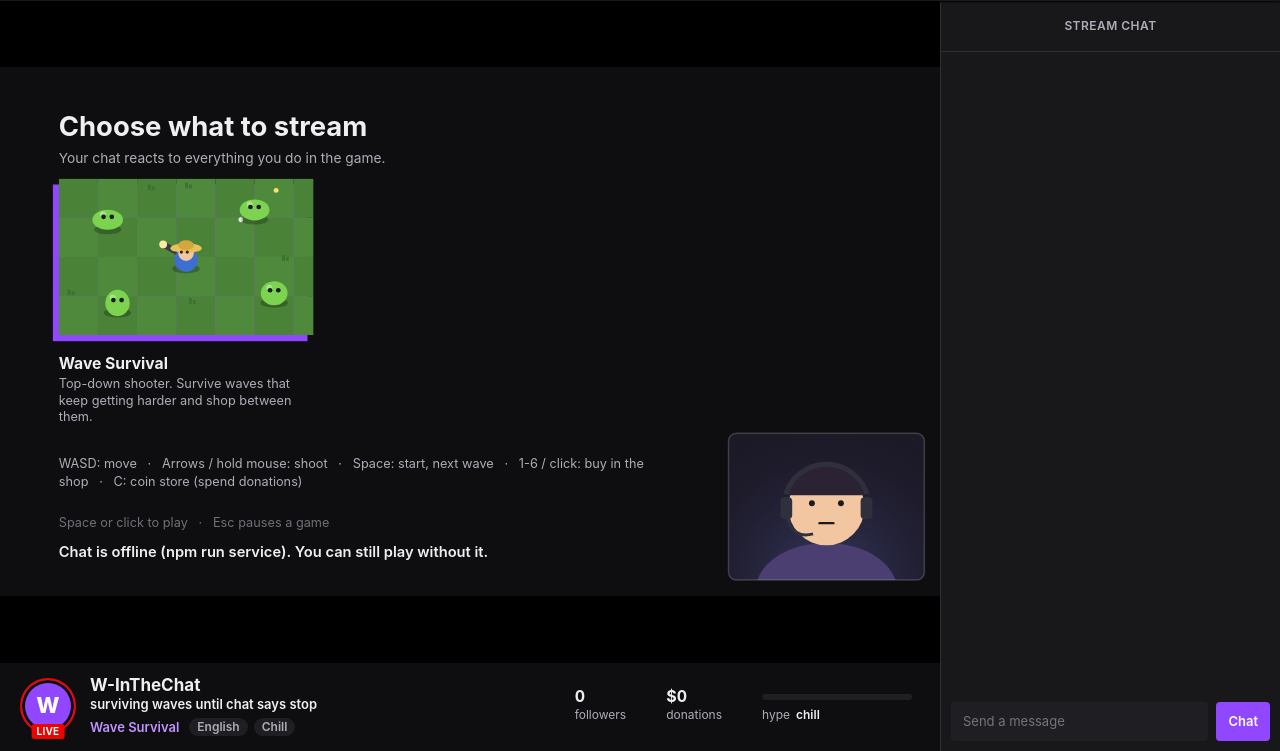
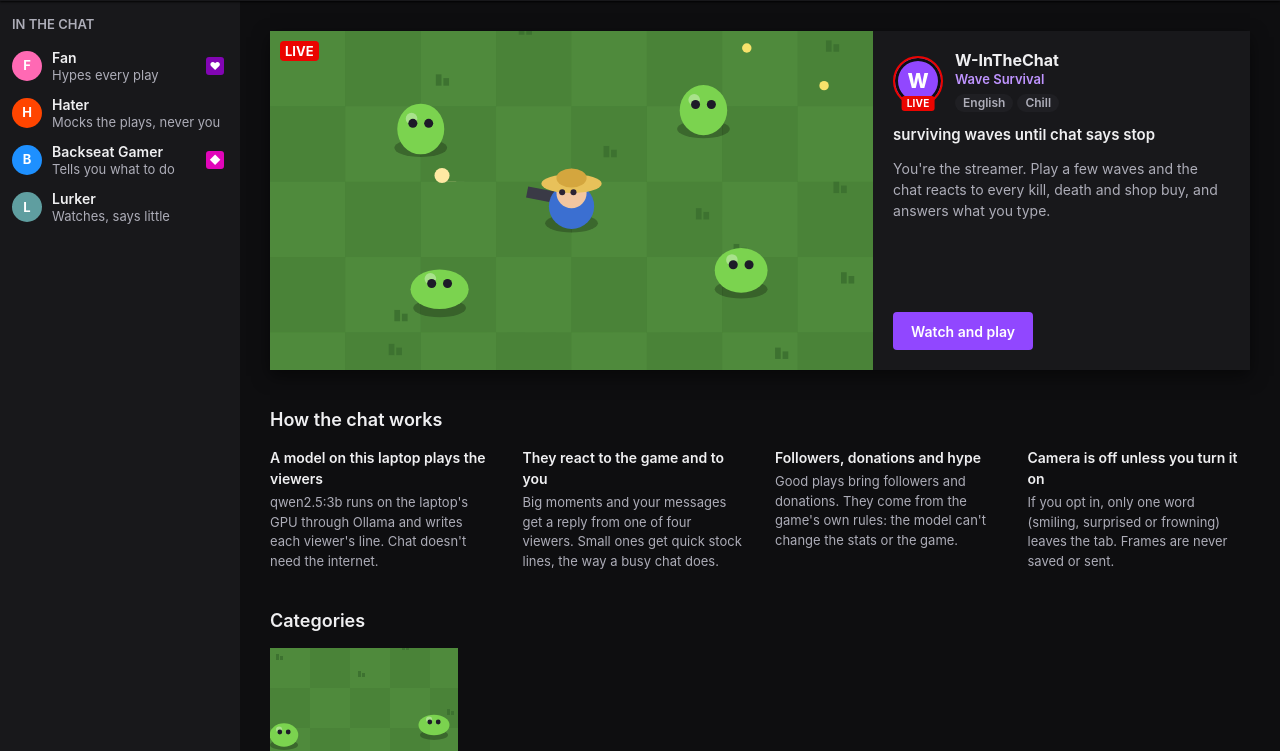
Before and after one commit to PotatoesConsumer/W-InTheChat, a website with bundled scripts: page index.html in a window 1280 px wide. Shown: the part 49-800 px from the top of the page. Built offline with nearby package versions, Linux system fonts and the light colour scheme; no server answers; files whose address does not match are found by name.

Commit message:
Add a Twitch-style home page; the stream moves to stream.html
The site opened straight into the game. Now / is a front page like a
streaming site's: the featured live stream with a moving preview, who's
in the chat (the four personas), how the chat works, and the category
tile. Watch and play / Go live open stream.html.

Links with a query (?condition=, ?session=, ?bot=, ?service=) are
forwarded to stream.html, and the study schedule and benchmark now
point there directly.

Co-Authored-By: Claude Opus 5.5 <noreply@anthropic.com>

```diff
--- a/index.html
+++ b/index.html
@@ -4,47 +4,135 @@
     <meta charset="utf-8" />
     <meta name="viewport" content="width=device-width, initial-scale=1" />
     <title>W-InTheChat</title>
+    <script>
+      // Old links went straight to the game with a query (?condition=, ?session=, ?bot=,
+      // ?service=). They still do: the stream page lives at stream.html now.
+      if (location.search) location.replace(`stream.html${location.search}${location.hash}`);
+    </script>
     <link rel="stylesheet" href="src/ui/overlay.css" />
+    <link rel="stylesheet" href="src/ui/home.css" />
   </head>
   <body>
     <header class="topbar">
-      <span class="brand"><span class="brand-mark" aria-hidden="true">W</span>W-InTheChat</span>
+      <a class="brand" href="./"><span class="brand-mark" aria-hidden="true">W</span>W-InTheChat</a>
       <span class="topbar-right">
-        <span id="latency" class="latency"></span>
-        <button
-          id="camera"
-          class="toggle"
-          type="button"
-          title="Optional: read your expression from the webcam (opt-in)"
-        ></button>
-        <button id="sound" class="toggle" type="button" title="Mute or unmute (M)"></button>
         <span id="service-status" class="service-status" data-status="connecting">
-          connecting…
+          checking chat…
         </span>
+        <a class="button" href="stream.html">Go live</a>
       </span>
     </header>
-    <main class="broadcast">
-      <section class="stage">
-        <div class="video">
-          <canvas id="game" aria-label="Game"></canvas>
-        </div>
-        <div class="stream-info">
+
+    <div class="home">
+      <nav class="side-nav" aria-label="Who's in chat">
+        <h2 class="side-title">In the chat</h2>
+        <ul class="viewer-list">
+          <li class="viewer">
+            <span class="viewer-avatar persona-fan" aria-hidden="true">F</span>
+            <span class="viewer-meta">
+              <span class="viewer-name persona-fan">Fan</span>
+              <span class="viewer-about">Hypes every play</span>
+            </span>
+            <span class="chat-badge viewer-badge badge-sub" title="Subscriber"></span>
+          </li>
+          <li class="viewer">
+            <span class="viewer-avatar persona-hater" aria-hidden="true">H</span>
+            <span class="viewer-meta">
+              <span class="viewer-name persona-hater">Hater</span>
+              <span class="viewer-about">Mocks the plays, never you</span>
+            </span>
+          </li>
+          <li class="viewer">
+            <span class="viewer-avatar persona-backseat" aria-hidden="true">B</span>
+            <span class="viewer-meta">
+              <span class="viewer-name persona-backseat">Backseat Gamer</span>
+              <span class="viewer-about">Tells you what to do</span>
+            </span>
+            <span class="chat-badge viewer-badge badge-vip" title="VIP"></span>
+          </li>
+          <li class="viewer">
+            <span class="viewer-avatar persona-lurker" aria-hidden="true">L</span>
+            <span class="viewer-meta">
+              <span class="viewer-name persona-lurker">Lurker</span>
+              <span class="viewer-about">Watches, says little</span>
+            </span>
+          </li>
+        </ul>
+      </nav>
+
+      <main class="home-main">
+        <section class="featured" aria-label="Featured stream">
+          <a class="preview" href="stream.html" aria-label="Watch W-InTheChat">
+            <canvas id="preview" aria-hidden="true"></canvas>
+            <span class="live-tag">LIVE</span>
+          </a>
+          <div class="featured-info">
+            <div class="featured-channel">
               <span class="channel-avatar" aria-hidden="true">W</span>
-          <div class="stream-meta">
+              <div>
                 <div class="channel-name">W-InTheChat</div>
-            <div class="stream-title">surviving waves until chat says stop</div>
+                <div class="category">Wave Survival</div>
                 <div class="stream-tags">
-              <span class="category">Wave Survival</span>
                   <span class="tag">English</span>
                   <span class="tag">Chill</span>
                 </div>
               </div>
-          <div id="stats" aria-label="Stream stats"></div>
+            </div>
+            <p class="featured-title">surviving waves until chat says stop</p>
+            <p class="featured-text">
+              You're the streamer. Play a few waves and the chat reacts to every kill, death and
+              shop buy, and answers what you type.
+            </p>
+            <a class="button button-big" href="stream.html">Watch and play</a>
           </div>
         </section>
-      <aside id="chat" aria-label="Stream chat"></aside>
+
+        <section class="home-section" aria-labelledby="how">
+          <h2 id="how" class="section-title">How the chat works</h2>
+          <div class="facts">
+            <div class="fact">
+              <h3>A model on this laptop plays the viewers</h3>
+              <p>
+                qwen2.5:3b runs on the laptop's GPU through Ollama and writes each viewer's line.
+                Chat doesn't need the internet.
+              </p>
+            </div>
+            <div class="fact">
+              <h3>They react to the game and to you</h3>
+              <p>
+                Big moments and your messages get a reply from one of four viewers. Small ones get
+                quick stock lines, the way a busy chat does.
+              </p>
+            </div>
+            <div class="fact">
+              <h3>Followers, donations and hype</h3>
+              <p>
+                Good plays bring followers and donations. They come from the game's own rules: the
+                model can't change the stats or the game.
+              </p>
+            </div>
+            <div class="fact">
+              <h3>Camera is off unless you turn it on</h3>
+              <p>
+                If you opt in, only one word (smiling, surprised or frowning) leaves the tab. Frames
+                are never saved or sent.
+              </p>
+            </div>
+          </div>
+        </section>
+
+        <section class="home-section" aria-labelledby="categories">
+          <h2 id="categories" class="section-title">Categories</h2>
+          <div class="tiles">
+            <a class="tile" href="stream.html">
+              <canvas id="tile-art" class="tile-art" aria-hidden="true"></canvas>
+              <span class="tile-title">Wave Survival</span>
+              <span class="tile-meta">Top-down shooter</span>
+            </a>
+          </div>
+        </section>
       </main>
-    <section id="study"></section>
-    <script type="module" src="src/game/main.js"></script>
+    </div>
+    <script type="module" src="src/ui/home.js"></script>
   </body>
 </html>
--- a/scripts/benchmark.js
+++ b/scripts/benchmark.js
@@ -72,7 +72,7 @@ async function gameRun(values) {
   await postJson(`${service}/condition`, { condition: "scripted" });
   await postJson(`${service}/condition`, { condition: "ai" });
 
-  const url = `${values.game}/?condition=ai&bot=${values.skill}&seed=${values.seed}&minutes=${minutes}`;
+  const url = `${values.game}/stream.html?condition=ai&bot=${values.skill}&seed=${values.seed}&minutes=${minutes}`;
   console.log(`Stats reset. Open this in Chrome and keep the tab in front:\n\n  ${url}\n`);
   console.log("Waiting for the first reply...");
   const deadline = Date.now() + 5 * 60_000;
--- a/scripts/study-order.js
+++ b/scripts/study-order.js
@@ -16,7 +16,7 @@ const { values } = parseArgs({
     participants: { type: "string", default: "20" },
     start: { type: "string", default: "1" },
     prefix: { type: "string", default: "P" },
-    game: { type: "string", default: "http://localhost:5173/" },
+    game: { type: "string", default: "http://localhost:5173/stream.html" },
     csv: { type: "boolean", default: false },
   },
 });
--- a/src/game/main.js
+++ b/src/game/main.js
@@ -1,7 +1,7 @@
 /**
  * main.js
  *
- * Browser entry point (loaded by index.html). Wires the canvas, game loop, input,
+ * Browser entry point (loaded by stream.html). Wires the canvas, game loop, input,
  * event bus, stats, chat overlay, the chat service and the game hub together.
  *
  * Every event goes on the local bus first: the stats, the HUD and the streamer's face
--- a/src/study/order.js
+++ b/src/study/order.js
@@ -36,7 +36,7 @@ export function studySchedule(count, { start = 1, prefix = "P" } = {}) {
 }
 
 /** The game URL for one half of a session. */
-export function sessionUrl(participant, condition, base = "http://localhost:5173/") {
+export function sessionUrl(participant, condition, base = "http://localhost:5173/stream.html") {
   const url = new URL(base);
   url.searchParams.set("condition", condition);
   url.searchParams.set("session", participant);
--- /dev/null
+++ b/src/ui/home.css
@@ -0,0 +1,285 @@
+/*
+ * The home page (index.html), laid out like a streaming site's front page: who's in the
+ * chat on the left, the featured live stream, then how it works and the categories.
+ * Colours and the top bar come from overlay.css.
+ */
+
+.button {
+  display: inline-flex;
+  align-items: center;
+  justify-content: center;
+  height: 30px;
+  padding: 0 12px;
+  border-radius: 4px;
+  background: var(--accent);
+  color: #fff;
+  font-size: 13px;
+  font-weight: 600;
+  text-decoration: none;
+}
+
+.button:hover {
+  background: var(--accent-hover);
+}
+
+.button-big {
+  height: 38px;
+  padding: 0 18px;
+  font-size: 14px;
+}
+
+.home {
+  flex: 1;
+  min-height: 0;
+  display: grid;
+  grid-template-columns: 240px minmax(0, 1fr);
+}
+
+/* Left: the viewers, like the followed-channels list */
+
+.side-nav {
+  overflow-y: auto;
+  padding: 10px 0;
+  background: var(--panel);
+}
+
+.side-title {
+  margin: 4px 12px 8px;
+  color: var(--muted);
+  font-size: 13px;
+  font-weight: 600;
+  text-transform: uppercase;
+}
+
+.viewer-list {
+  margin: 0;
+  padding: 0;
+  list-style: none;
+}
+
+.viewer {
+  display: flex;
+  align-items: center;
+  gap: 10px;
+  padding: 6px 12px;
+}
+
+.viewer:hover {
+  background: var(--raised);
+}
+
+.viewer-avatar {
+  flex: none;
+  display: grid;
+  place-items: center;
+  width: 30px;
+  height: 30px;
+  border-radius: 50%;
+  background: var(--persona);
+  color: #fff;
+  font-weight: 700;
+}
+
+.viewer-meta {
+  display: flex;
+  flex-direction: column;
+  min-width: 0;
+  line-height: 1.3;
+}
+
+.viewer-name {
+  color: var(--text);
+  font-size: 14px;
+  font-weight: 600;
+}
+
+.viewer-about {
+  overflow: hidden;
+  color: var(--muted);
+  font-size: 13px;
+  text-overflow: ellipsis;
+  white-space: nowrap;
+}
+
+.viewer-badge {
+  flex: none;
+  margin: 0 0 0 auto;
+}
+
+/* Right: the page */
+
+.home-main {
+  overflow-y: auto;
+  padding: 30px 30px 48px;
+}
+
+.featured {
+  display: grid;
+  grid-template-columns: minmax(0, 1.6fr) minmax(260px, 1fr);
+  max-width: 1200px;
+  background: var(--panel);
+  box-shadow: 0 6px 16px rgba(0, 0, 0, 0.5);
+}
+
+.preview {
+  position: relative;
+  display: block;
+  aspect-ratio: 16 / 9;
+  background: #000;
+}
+
+#preview {
+  display: block;
+  width: 100%;
+  height: 100%;
+}
+
+.live-tag {
+  position: absolute;
+  top: 10px;
+  left: 10px;
+  padding: 0 5px;
+  border-radius: 4px;
+  background: var(--live);
+  color: #fff;
+  font-size: 13px;
+  font-weight: 700;
+  line-height: 20px;
+}
+
+.featured-info {
+  display: flex;
+  flex-direction: column;
+  gap: 12px;
+  padding: 20px;
+}
+
+.featured-channel {
+  display: flex;
+  align-items: center;
+  gap: 12px;
+}
+
+.featured-channel .channel-avatar {
+  width: 50px;
+  height: 50px;
+  font-size: 20px;
+}
+
+.featured-channel .channel-name {
+  font-size: 16px;
+  font-weight: 700;
+}
+
+.featured-channel .category {
+  font-size: 13px;
+}
+
+.featured-channel .stream-tags {
+  display: flex;
+  gap: 4px;
+  margin-top: 4px;
+}
+
+.featured-title {
+  margin: 0;
+  font-size: 15px;
+  font-weight: 600;
+}
+
+.featured-text {
+  margin: 0;
+  color: var(--muted);
+  font-size: 14px;
+}
+
+.featured-info .button-big {
+  align-self: flex-start;
+  margin-top: auto;
+}
+
+.home-section {
+  max-width: 1200px;
+  margin-top: 36px;
+}
+
+.section-title {
+  margin: 0 0 14px;
+  font-size: 18px;
+  font-weight: 600;
+}
+
+.facts {
+  display: grid;
+  grid-template-columns: repeat(auto-fit, minmax(220px, 1fr));
+  gap: 24px 30px;
+}
+
+.fact h3 {
+  margin: 0 0 4px;
+  font-size: 14px;
+  font-weight: 600;
+}
+
+.fact p {
+  margin: 0;
+  color: var(--muted);
+  font-size: 13px;
+}
+
+.tiles {
+  display: flex;
+  gap: 16px;
+}
+
+.tile {
+  display: flex;
+  flex-direction: column;
+  width: 188px;
+  color: var(--text);
+  text-decoration: none;
+}
+
+.tile-art {
+  display: block;
+  width: 188px;
+  height: 250px;
+  margin-bottom: 8px;
+  transition: transform 0.1s ease;
+}
+
+.tile:hover .tile-art {
+  box-shadow: -6px 6px 0 var(--accent);
+  transform: translate(6px, -6px);
+}
+
+.tile-title {
+  font-size: 14px;
+  font-weight: 600;
+}
+
+.tile-meta {
+  color: var(--muted);
+  font-size: 13px;
+}
+
+@media (max-width: 900px) {
+  .home {
+    grid-template-columns: minmax(0, 1fr);
+  }
+  .side-nav {
+    display: none;
+  }
+  .featured {
+    grid-template-columns: minmax(0, 1fr);
+  }
+  .home-main {
+    padding: 16px 16px 40px;
+  }
+}
+
+@media (prefers-reduced-motion: reduce) {
+  .tile-art {
+    transition: none;
+  }
+}
--- /dev/null
+++ b/src/ui/home.js
@@ -0,0 +1,69 @@
+/**
+ * home.js
+ *
+ * The home page (index.html): draws the featured stream's live preview and the category
+ * box art with the game's own thumbnail, and says whether the chat service is up.
+ * Nothing here talks to the model or sends events; the stream page (stream.html) does.
+ */
+
+import { drawThumbnail } from "../game/shooter/view.js";
+import { DEFAULT_SERVICE_URL } from "../service/client.js";
+
+/** The thumbnail's own size: drawThumbnail places its scene around the centre. */
+const SCENE = { width: 320, height: 180 };
+const still = matchMedia("(prefers-reduced-motion: reduce)").matches;
+
+/** Sizes a canvas's backing store to its CSS box and returns its 2D context, scaled. */
+function fit(canvas, sceneWidth) {
+  const ratio = devicePixelRatio || 1;
+  const { width, height } = canvas.getBoundingClientRect();
+  canvas.width = Math.max(1, Math.round(width * ratio));
+  canvas.height = Math.max(1, Math.round(height * ratio));
+  const ctx = canvas.getContext("2d");
+  const scale = (width / sceneWidth) * ratio;
+  ctx.setTransform(scale, 0, 0, scale, 0, 0);
+  return { ctx, width: sceneWidth, height: (height / width) * sceneWidth };
+}
+
+// The featured stream: the game's thumbnail, moving, scaled to the preview.
+const preview = document.getElementById("preview");
+let view = fit(preview, SCENE.width);
+new ResizeObserver(() => {
+  view = fit(preview, SCENE.width);
+  if (still) frame(900);
+}).observe(preview);
+
+function frame(clock) {
+  drawThumbnail(view.ctx, { x: 0, y: 0, width: view.width, height: view.height }, clock);
+  if (!still) requestAnimationFrame(frame);
+}
+requestAnimationFrame(frame);
+
+// The category's box art: a still frame with the title, like a game's cover.
+const tile = document.getElementById("tile-art");
+function drawTile() {
+  const art = fit(tile, 188);
+  const { ctx, width, height } = art;
+  drawThumbnail(ctx, { x: 0, y: 0, width, height }, 900);
+  const shade = ctx.createLinearGradient(0, height * 0.55, 0, height);
+  shade.addColorStop(0, "rgba(0, 0, 0, 0)");
+  shade.addColorStop(1, "rgba(0, 0, 0, 0.75)");
+  ctx.fillStyle = shade;
+  ctx.fillRect(0, 0, width, height);
+  ctx.fillStyle = "#fff";
+  ctx.font = "800 24px Inter, 'Segoe UI', Roboto, Helvetica, Arial, sans-serif";
+  ctx.fillText("WAVE", 14, height - 44);
+  ctx.fillText("SURVIVAL", 14, height - 18);
+}
+drawTile();
+
+// Is the chat up? The stream page works without it, but its chat stays empty.
+const status = document.getElementById("service-status");
+fetch(`${DEFAULT_SERVICE_URL}/health`)
+  .then((res) => res.ok)
+  .catch(() => false)
+  .then((up) => {
+    status.dataset.status = up ? "connected" : "closed";
+    status.textContent = up ? "chat live" : "chat offline";
+    status.title = up ? "The chat service is running" : "Start it with: npm run service";
+  });
--- a/src/ui/overlay.css
+++ b/src/ui/overlay.css
@@ -75,6 +75,8 @@ button {
   gap: 10px;
   font-size: 15px;
   font-weight: 700;
+  color: inherit;
+  text-decoration: none;
 }
 
 .brand-mark {
```
Also changed, not shown: CLAUDE.md (+5 -1 lines), docs/demo-final.md (+1 -0 lines), docs/setup.md (+2 -1 lines), docs/study/protocol.md (+1 -1 lines), docs/team-status.md (+4 -3 lines), stream.html (added, +50 -0 lines), test/study/order.test.js (+1 -0 lines), test/ui/home.test.js (added, +28 -0 lines), README.md. Lines whose indentation alone changed are shown as unchanged.
